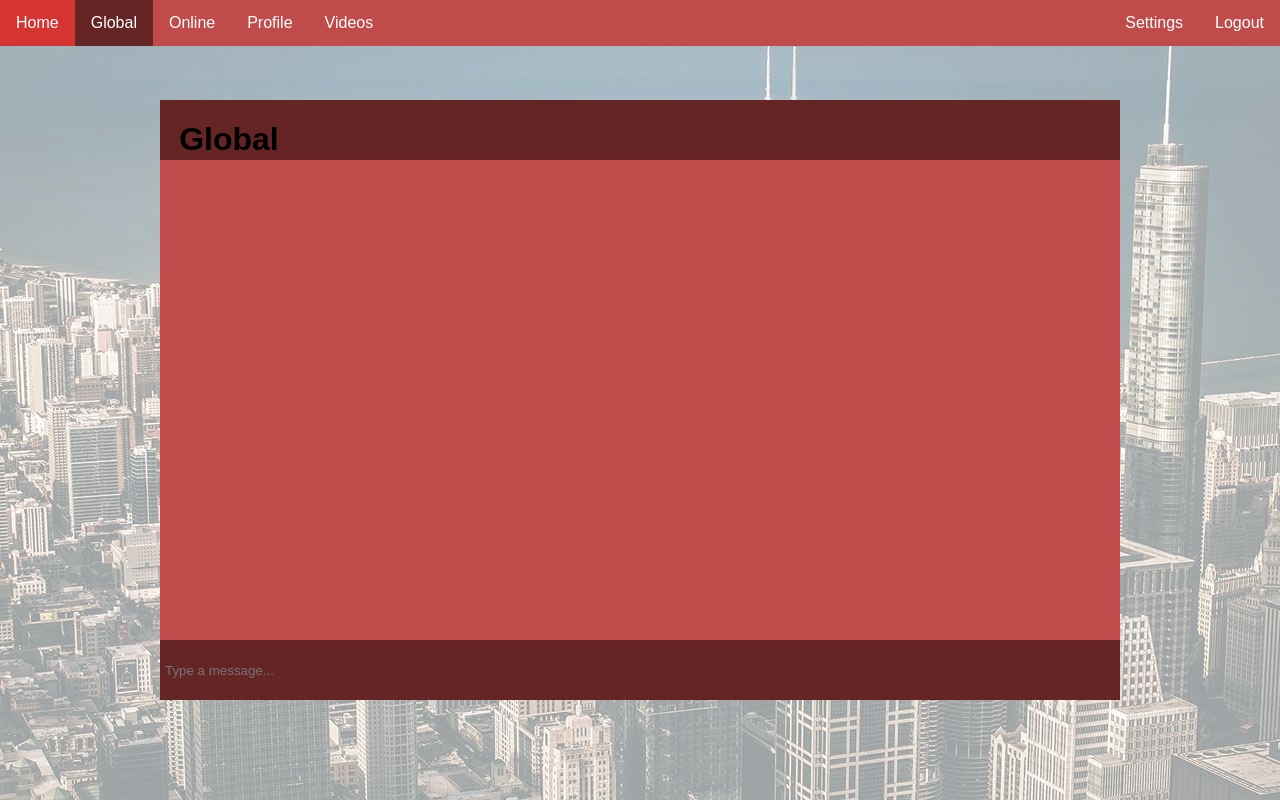
After one commit to Reverance/maltchat, a PHP site: page /Global in a window 1280 px wide. The commit adds this page. Run offline with PHP 8.4, Linux system fonts and the light colour scheme; the visitor is signed in with stand-in values (Sample User, id 1); data that the repository does not hold is empty; some libraries are stand-ins or nearby versions.

Commit message:
Update with majority tabs

```diff
--- /dev/null
+++ b/Global/index.php
@@ -0,0 +1,44 @@
+<?php
+session_start();
+if (!isset($_SESSION['id'])) {
+  header("Location: ../Login/logout.php");
+}
+$b = 'class="active"';
+?>
+<!DOCTYPE html>
+<html>
+	<head>
+		<title>Global</title>
+		<link rel="stylesheet" type="text/css" href="stylesheet.css">
+		<script src="https://www.google.com/jsapi"></script>
+		<script type="text/javascript">
+			google.load("jquery", "1.3.2");
+		</script>
+	</head>
+	<body>
+		<?php include "../Navbar/navbar.php" ?>
+		<br>
+		<div id="container">
+			<div id="overlay"></div>
+			<div id="box">
+				<div id="messageHeader">
+					<h1 id="messageHeaderText"><b>Global</b></h1>
+				</div>
+				<div id="messageBox"></div>
+				<form action="#" onsubmit="sendMessage();return false;" id="messageForm">
+					<input type="text" id="message" placeholder="Type a message..." maxlength="255">
+				</form>
+			</div>
+		</div>
+		<script type="text/javascript">
+			function sendMessage() {
+				if ($('#message').val() == "") {
+					console.log("no text");
+				} else {
+					$.post("sendMessage.php", {id:<?php echo $_SESSION['id']; ?>,message:$('#message').val()}, function(data) {
+					});
+				}
+			}
+		</script>
+	</body>
+</html>
--- /dev/null
+++ b/Global/stylesheet.css
@@ -0,0 +1,89 @@
+@import url(https://fonts.googleapis.com/css?family=Roboto:300);
+
+html {
+	height: 100%;
+	width: 100%;
+	overflow-y: hidden;
+	overflow-x: hidden;
+}
+body {
+	background-image: url("Images/bg.jpg");
+	background-repeat: no-repeat;
+	background-size: cover;
+	height: 100%;
+	width: 100%;
+	overflow-y: hidden;
+	overflow-x: hidden;
+	font-family: Arial, Helvetica, sans-serif;
+	z-index: 950;
+}
+#overlay {
+	position: fixed;
+	top: 0;
+	left: 0;
+	height: 100%;
+	width: 100%;
+	background-color: #fff;
+	opacity: 0.6;
+	z-index: 900!important;
+}
+#container {
+	margin-top: 30px;
+	width: 100%;
+	z-index: 950!important;
+}
+#box {
+	width: 75%;
+	height: 75%;
+	background-color: #c14b4b;
+	z-index: 950!important;
+	position: absolute;
+	top: 12.5%;
+	left: 12.5%;
+}
+#messageHeader {
+	height: 10%;
+	width: 100%;
+	position: absolute;
+	top: 0;
+	left: 0;
+	background-color: #662525;
+}
+#messageHeaderImage {
+	float: left;
+	height: 90%;
+	border-radius: 100%;
+	background-color: #fff;
+	position: relative;
+	top: 5%;
+	right: 0.25%;
+}
+#messageHeaderText {
+	margin-left: 2%;
+}
+#messageBox {
+	width: 100%;
+	height: 80%;
+	position: absolute;
+	top: 10%;
+	left: 0;
+}
+#messageForm {
+	position: absolute;
+	width: 100%;
+	height: 10%;
+	top: 90%;
+	left: 0;
+}
+#message {
+	position: absolute;
+	width: 100%;
+	height: 100%;
+	top: 0;
+	left: 0;
+	box-sizing:border-box;
+	background-color: #662525;
+	color: #fff;
+	border:none;
+	padding: 5px;
+}
--- a/Home/index.php
+++ b/Home/index.php
@@ -1,9 +1,7 @@
 <?php
 session_start();
-include '../Check/check.php';
-$name = $_SESSION['name'];
 if (!isset($_SESSION['id'])) {
-  header("Location: ../Login/inc/lgt.inc.php");
+  header("Location: ../Login/logout.php");
 }
 $a = 'class="active"';
 ?>
--- a/Navbar/navbar.php
+++ b/Navbar/navbar.php
@@ -1,31 +1,3 @@
-<!-- <link href="https://maxcdn.bootstrapcdn.com/bootstrap/4.0.0/css/bootstrap.min.css" rel="stylesheet" integrity="sha384-Gn5384xqQ1aoWXA+058RXPxPg6fy4IWvTNh0E263XmFcJlSAwiGgFAW/dAiS6JXm" crossorigin="anonymous">
-<nav class="navbar navbar-expand-lg navbar-dark bg-primary rounded" style="width: 100%; z-index: 999; margin-top: 0;">
-  <a class="navbar-brand" href="../Home">MaltChat</a>
-  <ul class="navbar-nav mr-auto">
-    <li class="nav-item">
-      <a class=<?php echo $b ?> href="../Chat">Chat</a>
-    </li>
-    <li class="nav-item">
-      <a class=<?php echo $c ?> href="../Online">Online</a>
-    </li>
-    <li class="nav-item">
-      <a class=<?php echo $d ?> href="../Profile">Profile</a>
-    </li>
-    <li class="nav-item">
-      <a class=<?php echo $e ?> href="../Videos">Videos</a>
-    </li>
-  </ul>
-  <ul class="navbar-nav ml-auto">
-    <li class="nav-item">
-      <a class=<?php echo $f ?> href="../Settings">Settings</a>
-    </li>
-    <li class="navbar-item">
-      <a class="nav-link" href="#" onclick="logout();">Logout</a>
-    </li>
-  </ul>
-</nav>
- -->
-
 <style>
   ul {
     list-style-type: none;
@@ -59,11 +31,14 @@
   .active {
     background-color: #662525;
   }
+
+  @media (max-height: 520px) {li a{height:100%;}ul{height:10%;}}
+
 </style>
 
 <ul>
   <li><a href="../Home" <?php echo $a ?>>Home</a></li>
-  <li><a href="../Chat" <?php echo $b ?>>Chat</a></li>
+  <li><a href="../Global" <?php echo $b ?>>Global</a></li>
   <li><a href="../Online" <?php echo $c ?>>Online</a></li>
   <li><a href="../Profile" <?php echo $d ?>>Profile</a></li>
   <li><a href="../Videos" <?php echo $e ?>>Videos</a></li>
--- a/Videos/index.php
+++ b/Videos/index.php
@@ -1,9 +1,7 @@
 <?php
 session_start();
-include '../Check/check.php';
-$name = $_SESSION['name'];
 if (!isset($_SESSION['id'])) {
-  header("Location: ../Login/inc/lgt.inc.php");
+  header("Location: ../Login/logout.php");
 }
 $e = 'class="active"';
 ?>
```
Also changed, not shown: Online/index.php (added, +26 -0 lines), Online/stylesheet.css (added, +34 -0 lines), Profile/index.php (added, +26 -0 lines), Profile/stylesheet.css (added, +34 -0 lines), Settings/index.php (added, +26 -0 lines), Settings/stylesheet.css (added, +34 -0 lines), Global/Images/bg.jpg (added), Online/Images/bg.jpg (added), Profile/Images/bg.jpg (added), Settings/Images/bg.jpg (added).
